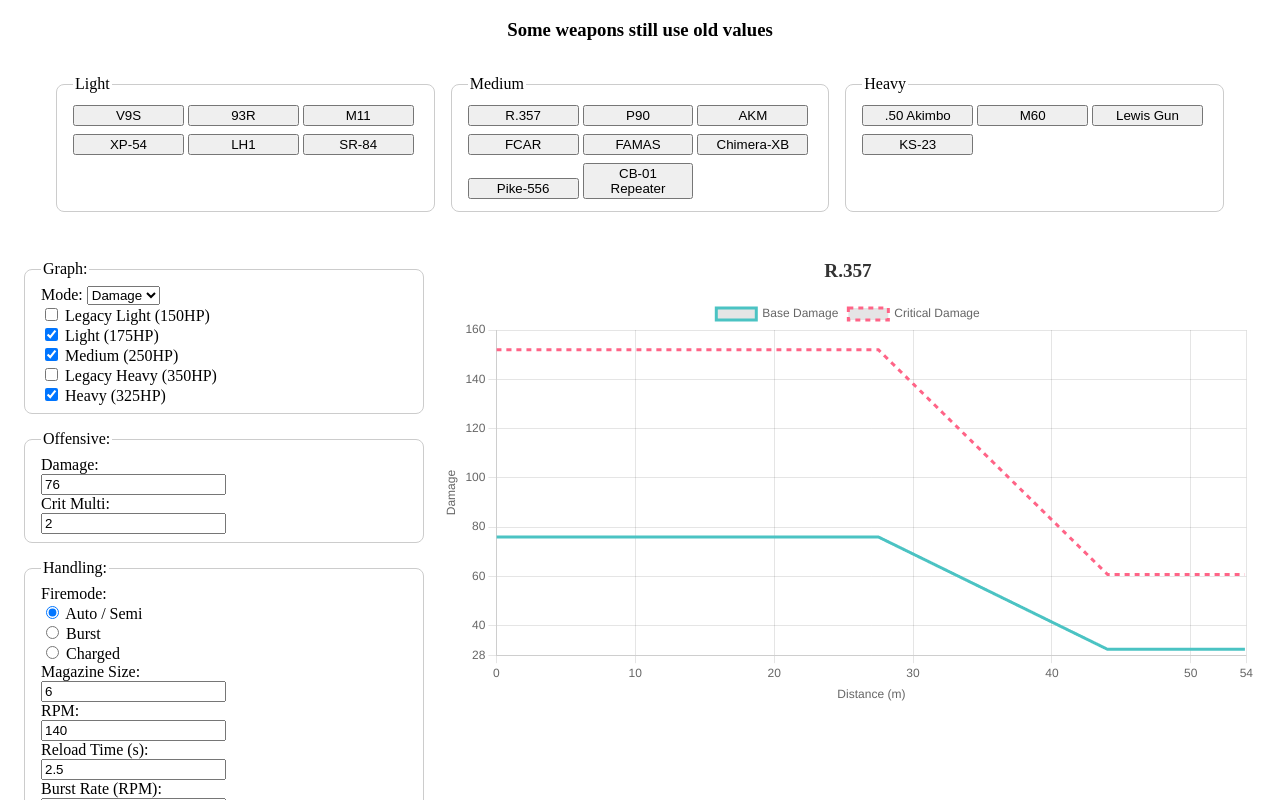
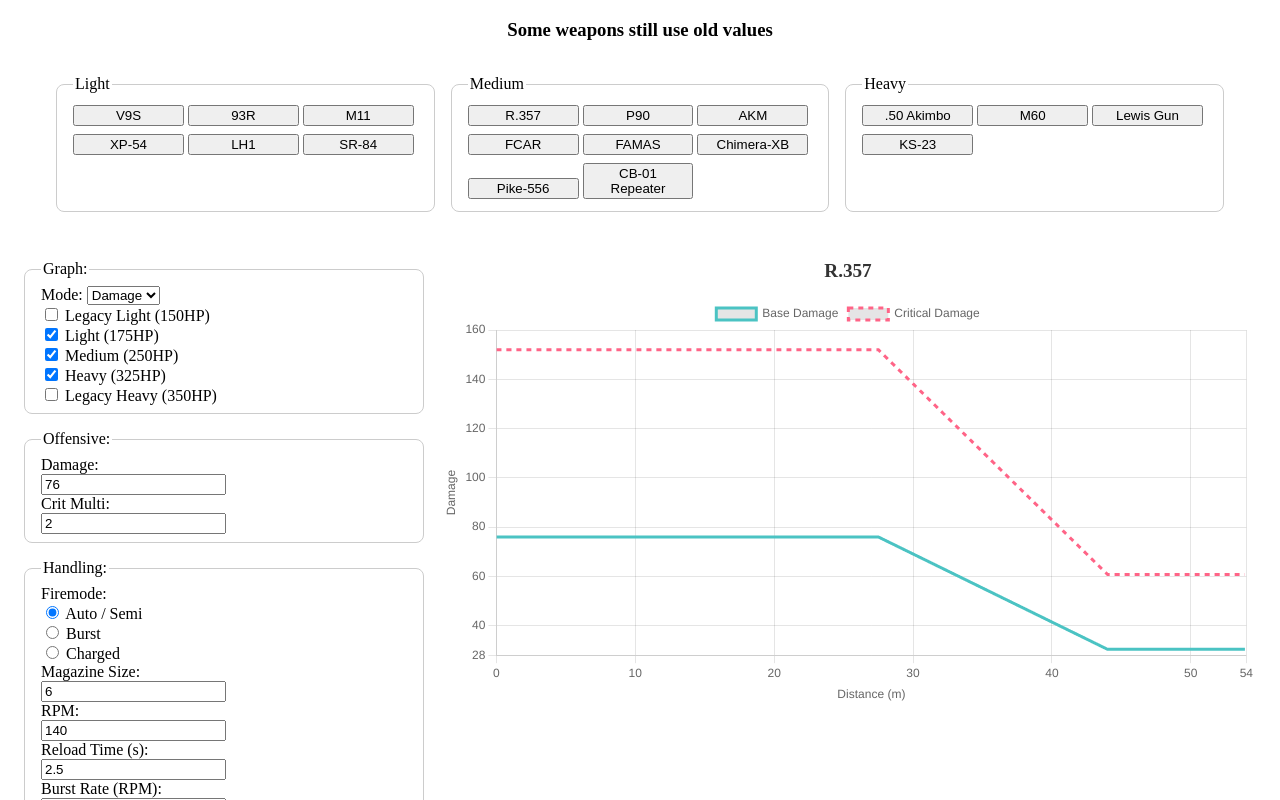
Before and after one commit to ChoxRaven/OSPUZE-DPS-Calc, a plain HTML site: page index.html in a window 1280 px wide. Shown: the top 800 px of the page. Drawn offline with nearby package versions, Linux system fonts and the light colour scheme.

Commit message:
fixed ordering of ttk values

```diff
--- a/index.html
+++ b/index.html
@@ -97,8 +97,8 @@
           <label><input type="checkbox" class="enemyToggle" value="150"> Legacy Light (150HP)</label><br>
           <label><input type="checkbox" class="enemyToggle" value="175" checked> Light (175HP)</label><br>
           <label><input type="checkbox" class="enemyToggle" value="250" checked> Medium (250HP)</label><br>
-          <label><input type="checkbox" class="enemyToggle" value="350"> Legacy Heavy (350HP)</label><br>
-          <label><input type="checkbox" class="enemyToggle" value="325" checked> Heavy (325HP)</label>
+          <label><input type="checkbox" class="enemyToggle" value="325" checked> Heavy (325HP)</label><br>
+          <label><input type="checkbox" class="enemyToggle" value="350"> Legacy Heavy (350HP)</label>
         </fieldset>
 
         <fieldset>
```
